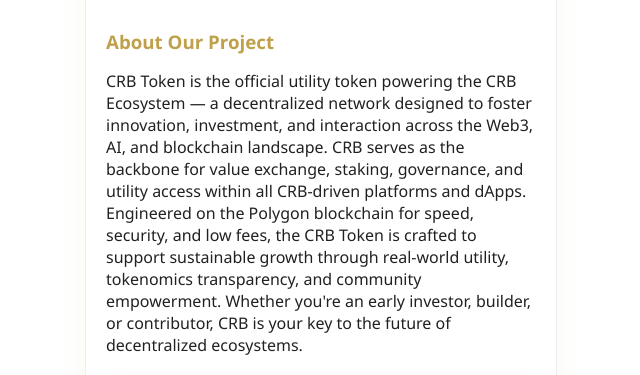
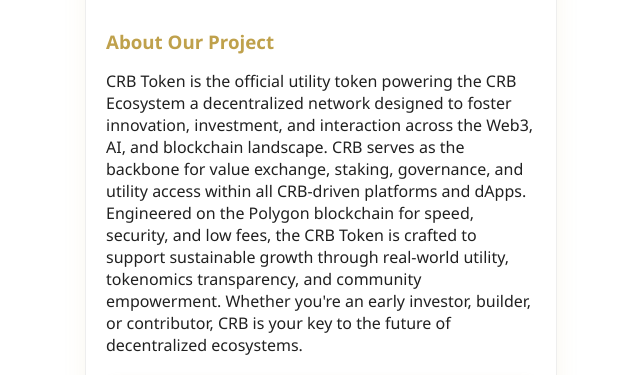
Before and after one commit to RVRealtor/CRB001, a plain HTML site: page index.html in a window 1280 px wide. Shown: the part 174-549 px from the top of the page, 319-959 px from the left. Drawn offline with Linux system fonts and the light colour scheme.

Commit message:
Update index.html

```diff
--- a/index.html
+++ b/index.html
@@ -200,7 +200,7 @@
     <div class="section">
       <h2>About Our Project</h2>
       <p>
-       CRB Token is the official utility token powering the CRB Ecosystem — a decentralized network designed to foster innovation, investment, and interaction across the Web3, AI, and blockchain landscape. CRB serves as the backbone for value exchange, staking, governance, and utility access within all CRB-driven platforms and dApps.
+       CRB Token is the official utility token powering the CRB Ecosystem a decentralized network designed to foster innovation, investment, and interaction across the Web3, AI, and blockchain landscape. CRB serves as the backbone for value exchange, staking, governance, and utility access within all CRB-driven platforms and dApps.
 
 Engineered on the Polygon blockchain for speed, security, and low fees, the CRB Token is crafted to support sustainable growth through real-world utility, tokenomics transparency, and community empowerment.
 
```
